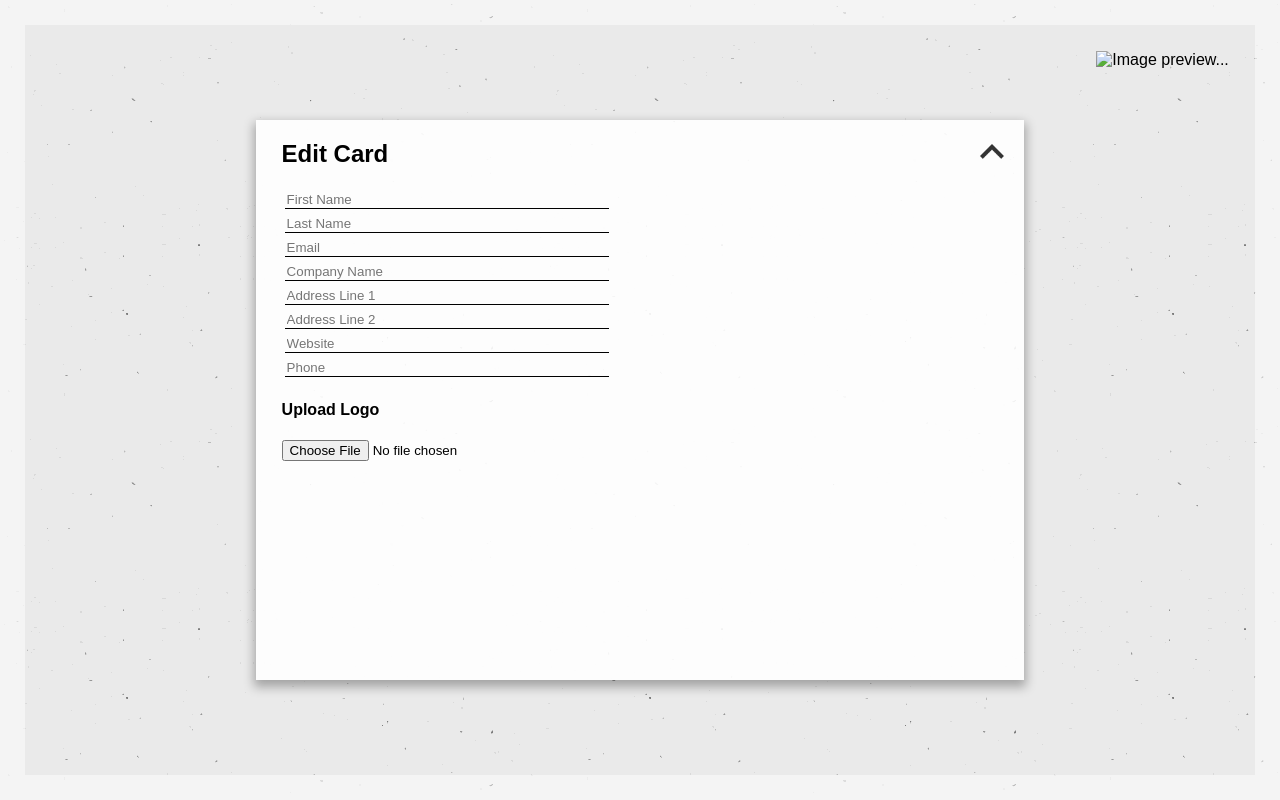
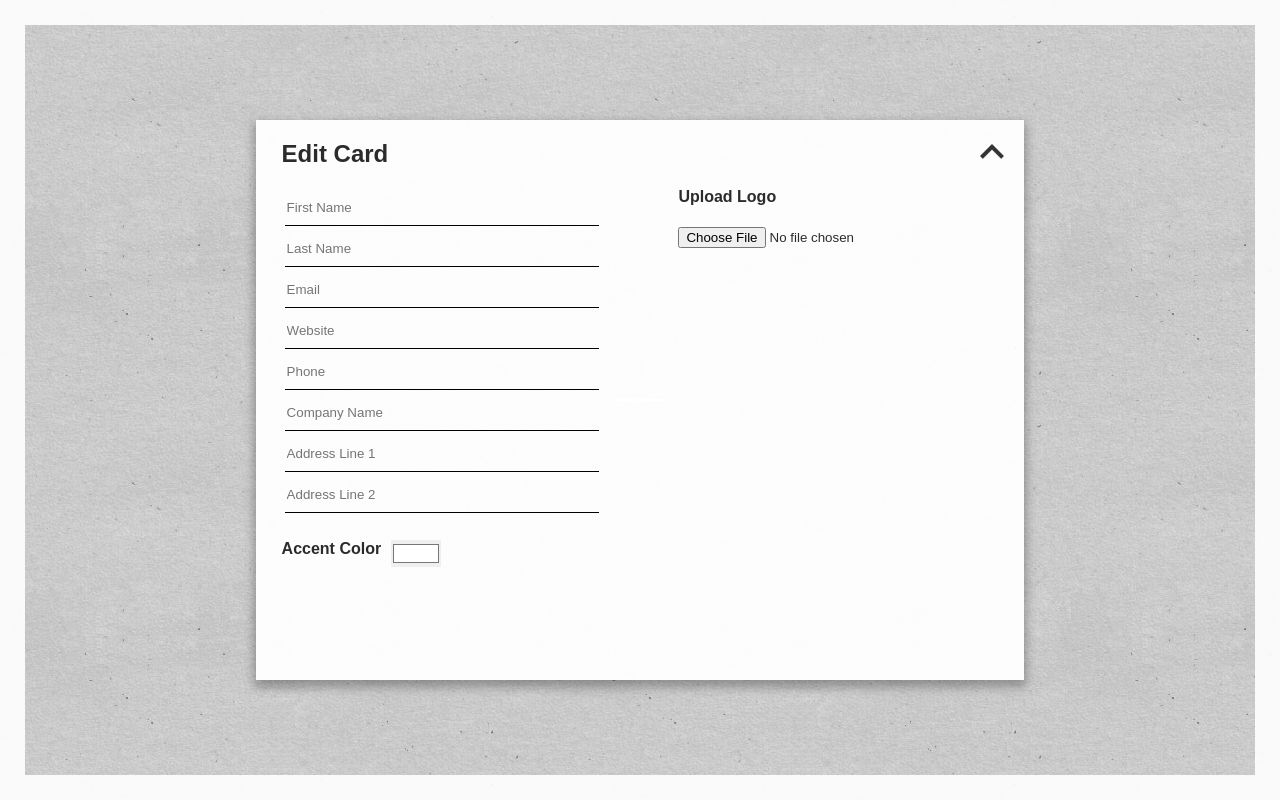
Before and after one commit to OppNHeimer/cardCreator, a plain HTML site: page index.html in a window 1280 px wide. Drawn offline with Linux system fonts and the light colour scheme.

Commit message:
preview layout and accent color

```diff
--- a/index.html
+++ b/index.html
@@ -12,25 +12,35 @@
   <section class='edit'>
     <img class='edit__header__img' src='./icons/chevron-down.png' onclick='toggleShow()'/>
     <h1>Edit Card</h1>
+    <div class='edit__body'>
+      <div class='edit__body__left'>
+        <form class='edit__body__left__form'>
 
-    <form class='edit__form'>
           <!-- inputs and labes inserted by script -->
         </form>
-    <form class='edit__upload-image'>
-        <h4>Upload Logo</h4>
+        <div class='edit__body__left__color-picker'>
+          <label>Accent Color</label>
+          <input class='edit__body__left__color-picker__input' type='color'  value='#FFFFFF' />
+        </div>
+      </div>
+      <form class='edit__body__upload-image'>
+          <h4 class='edit__body__upload-image__h4'>Upload Logo</h4>
           <input type="file" onchange='addImages()' />
-    </form>
           <div class='gallery'>
               <!-- images inserted by script -->
+          </div>
+      </form>
     </div>
   </section>
 
   <section class='preview'>
-    <img class='preview__img' src="" alt="Image preview..." />
+    <img class='preview__img' src="" />
     <!-- text inserted by script -->
-    <div class='preview__large-inline'></div>
-    <div class='preview__medium-inline'></div>
-    <div class='preview__small-block'></div>
+    <div class='preview__text'>
+      <div class='preview__text__large-inline'></div>
+      <div class='preview__text__medium-block'></div>
+    </div>
+    <div class='preview__text__small-inline'></div>
   </section>
 </body>
 </html>
--- a/script.js
+++ b/script.js
@@ -40,30 +40,30 @@ function toggleShow () {
   }
 }
 
+
 //// text inputs ////
-let firstName   = { name: 'First Name',     value: '', previewLocation: '.preview__large-inline' }
-let lastName    = { name: 'Last Name',      value: '', previewLocation: '.preview__large-inline' }
-let email       = { name: 'Email',          value: '', previewLocation: '.preview__small-block' }
-let companyName = { name: 'Company Name',   value: '', previewLocation: '.preview__medium-inline' }
-let address1    = { name: 'Address Line 1', value: '', previewLocation: '.preview__small-block' }
-let address2    = { name: 'Address Line 2', value: '', previewLocation: '.preview__small-block' }
-let website     = { name: 'Website',        value: '', previewLocation: '.preview__small-block' }
-let phone       = { name: 'Phone',          value: '', previewLocation: '.preview__small-block' }
-let inputs = [firstName, lastName, email, companyName, address1, address2, website, phone]
+let firstName   = { name: 'First Name',     value: '', previewLocation: '.preview__text__large-inline' }
+let lastName    = { name: 'Last Name',      value: '', previewLocation: '.preview__text__large-inline' }
+let email       = { name: 'Email',          value: '', previewLocation: '.preview__text__small-inline' }
+let website     = { name: 'Website',        value: '', previewLocation: '.preview__text__small-inline' }
+let phone       = { name: 'Phone',          value: '', previewLocation: '.preview__text__small-inline' }
+let companyName = { name: 'Company Name',   value: '', previewLocation: '.preview__text__medium-block' }
+let address1    = { name: 'Address Line 1', value: '', previewLocation: '.preview__text__medium-block' }
+let address2    = { name: 'Address Line 2', value: '', previewLocation: '.preview__text__medium-block' }
+
+let inputs = [firstName, lastName, email, website, phone, companyName, address1, address2]
 
 window.onload = () => {
 
-  let inputsForm = document.querySelector('.edit__form')
-  // let preview = document.querySelector('.preview')
+  let inputsForm = document.querySelector('.edit__body__left__form')
 
   inputs.forEach( input => {
     let newInput = createInput(input)
     inputsForm.appendChild(newInput)
-
   })
 
   function createPreviewHeading (input) {
-    let newPreviewHeading = document.createElement('h4')
+    let newPreviewHeading = document.createElement('p')
     newPreviewHeading.id = input.name.replace(/ /g,'')
     newPreviewHeading.classList.add('preview__heading')
 
@@ -75,7 +75,7 @@ window.onload = () => {
     inputNode.type = 'text'
     inputNode.placeholder = input.name
     inputNode.name = input.name
-    inputNode.classList.add('edit__form__input')
+    inputNode.classList.add('edit__body__left__form__input')
     inputNode.oninput = () => {
       inputOninput(inputNode, input)
     }
@@ -93,4 +93,13 @@ window.onload = () => {
     newPreviewHeading.innerHTML = inputNode.value
     }
   }
+
+  let colorPicker = document.querySelector('.edit__body__left__color-picker__input')
+  colorPicker.addEventListener('input', changeColor)
+  function changeColor (e) {
+    let body = document.querySelector('body')
+    body.style.setProperty('--secondary-color', e.target.value)
+  }
+
+
 }
--- a/style.css
+++ b/style.css
@@ -1,10 +1,11 @@
 body {
-  background-color: white;
   background-image: url('./icons/natural-paper.png');
   margin: 0;
   padding: 0;
   font-family: sans-serif;
-
+  --primary-color: rgba(20,20,20,0.9);
+  --secondary-color: rgba(255,255,255,0.9);
+  color: var(--primary-color);
 }
 
 .edit {
@@ -15,10 +16,9 @@ body {
   padding: 0 2vw 2vh 2vw;
   width: 60vw;
   height: 70vh;
-  background-color: rgba(255,255,255,0.9);
+  background-color: rgba(255,255,255,0.95);
   box-shadow: 0 5px 10px 2px rgba(0, 0, 0, 0.3);
   transition: 0.3s ease;
-  /* overflow-y: scroll; */
 }
 
 .edit-hidden {
@@ -57,30 +57,62 @@ body {
       transform: rotate(0deg);
     }
 
-  .edit__form {
+    .edit__body {
+      display: flex;
+      flex-direction: row;
+    }
+
+      .edit__body__left {
         display: flex;
         flex-direction: column;
       }
+        .edit__body__left__form {
+          display: flex;
+          flex-direction: column;
+          width: 25vw;
+        }
 
-    .edit__form__input {
+          .edit__body__left__form__input {
             margin: 3px;
             border: none;
-      width: 25vw;
+            height: 4vh;
             border-bottom: 1px solid black;
             background-color: inherit;
           }
 
-    .edit__form__input:focus {
+          .edit__body__left__form__input:focus {
             background-color: rgba(255,255,255,0.5);
+          }
+
+        .edit__body__left__color-picker {
+          display: flex;
+          flex-direction: row;
+          margin: 3vh 0;
+          font-weight: bold;
+        }
+
+          .edit__body__left__color-picker__input {
+            margin-left: 10px;
+            padding: 0;
+            border: none;
+          }
+      .edit__body__upload-image {
+        margin-left: 6vw;
+        width: 25vw;
+      }
+
+        .edit__body__upload-image__h4 {
+          margin-top: 0;
         }
 
 .preview {
   box-sizing: border-box;
-  border: 2vw solid rgba(255,255,255,0.5);
+  border: 2vw solid rgba(255,255,255,0.9);
   margin: 0;
   height: 100vh;
   width: 100vw;
-  background-color: rgba(50,50,50,0.1);
+  background-image: url('./icons/natural-paper.png');
+  background-color: rgba(50,50,50,0.3);
   display: flex;
   flex-direction: column;
   justify-content: center;
@@ -92,23 +124,59 @@ body {
     top: 0;
     right: 0;
     margin: 4vw;
-    height: 15vh;
+    height: 20vh;
   }
 
-  .preview__large-inline {
+  .preview__text {
+    width: fit-content;
+  }
+
+  .preview__text__large-inline {
     display: flex;
     flex-direction: row;
     font-size: 5rem;
     margin: 2vh;
+    border-bottom: 2px solid rgba(255,255,255,0.9);
   }
 
-  .preview__medium-inline {
-    display: flex;
-    flex-direction: row;
+    .preview__text__large-inline * {
       margin: 0;
     }
 
-  .preview__small-block {
+    .preview__text__large-inline p:first-child {
+      color: var(--secondary-color);
+      font-weight: bold;
+    }
+
+  .preview__text__medium-block {
     display: flex;
     flex-direction: column;
+    margin: 0 5vh;
+    align-self: left;
   }
+
+    .preview__text__medium-block * {
+      margin: 1vh;
+    }
+
+    .preview__text__medium-block p:first-child {
+      font-weight: bold;
+      font-size: 1.1rem;
+    }
+
+  .preview__text__small-inline {
+    position: absolute;
+    bottom: 5vh;
+    display: flex;
+    flex-direction: row;
+    justify-content: space-around;
+    min-width: 80vw;
+    color: rgba(255,255,255,0.9);
+    font-weight: bold;
+    font-size: 1.25rem;
+    letter-spacing: 1px;
+  }
+
+    .preview__text__smalll-inline {
+      margin: 0 1vw;
+    }
```
Lines whose indentation alone changed are shown as unchanged.
